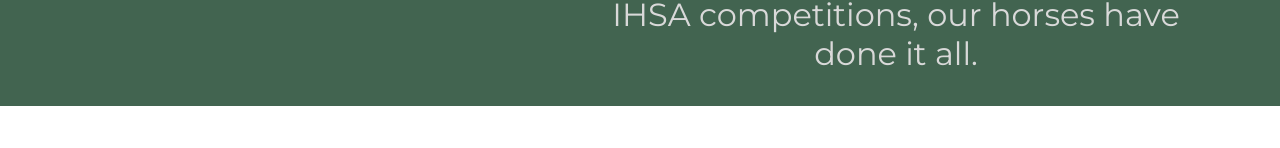
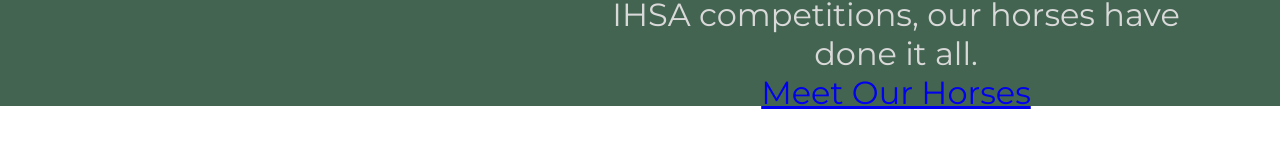
Before and after one commit to heatherdice/Elysian_Fields_Horse_Rentals, a React (Create React App) app in the folder client/: page / in a window 1280 px wide. Shown: the part 934-1082 px from the top of the page. Built offline with nearby package versions, Linux system fonts and the light colour scheme; the HTML template or start-up script is replaced by a standard one; a web font is replaced by a local one.

Commit message:
Added React Router

```diff
--- a/client/src/App.js
+++ b/client/src/App.js
@@ -1,13 +1,21 @@
 import React from "react";
+import { BrowserRouter, Routes, Route } from "react-router-dom";
 import './App.css';
 import Navbar from "./components/Navbar";
 import Home from "./pages/home";
+import About from "./pages/about";
 
 function App() {
   return (
     <div className="App">
       <Navbar />
-      <Home />
+
+      <BrowserRouter>
+        <Routes>
+          <Route index element={<Home />} />
+          <Route path="/about" element={<About />} />
+        </Routes>
+      </BrowserRouter>
     </div>
   );
 }
--- a/client/src/pages/home.js
+++ b/client/src/pages/home.js
@@ -1,6 +1,7 @@
 import React from "react";
 import Hero from "../components/Hero";
 import homeHero from "../assets/homeHero.jpg"
+import { Link } from "react-router-dom";
 
 export default function Home() {
     return (
@@ -13,6 +14,8 @@ export default function Home() {
                 </h3>
                 <p style={{fontSize: "2em", padding: "2em", placeSelf: "center"}}>
                     Elysian Fields Horse Rentals has been renting out horses for competition and pleasure for [x years]. Our horses are trained to be calm, focused, and non-reactive to outside stimuli, ensuring a safe and enjoyable ride! From small local schooling shows to big exciting IHSA competitions, our horses have done it all.
+                    <br />
+                    <Link to="/about">Meet Our Horses</Link>
                 </p>
             </section>
         </>
```
